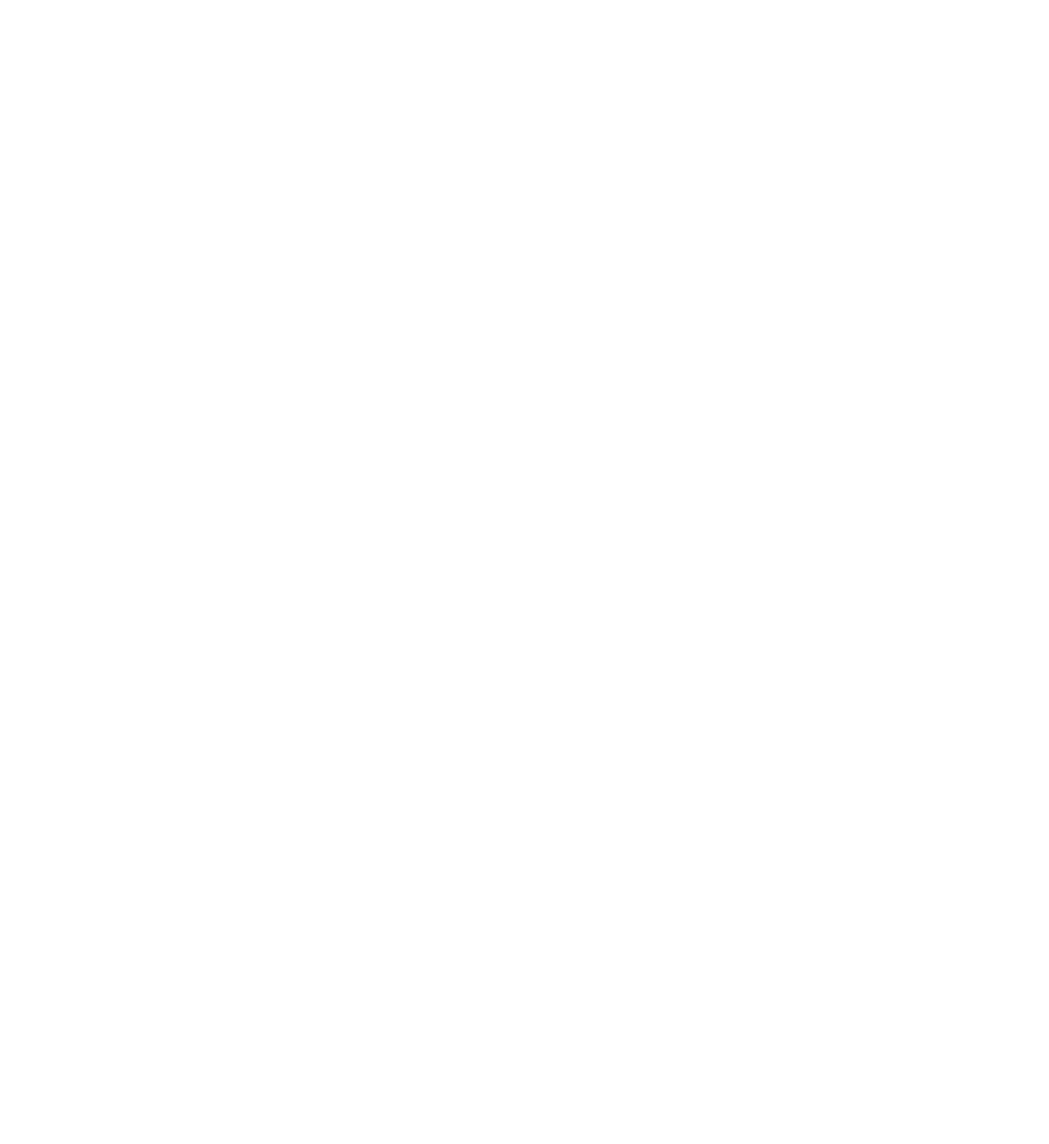
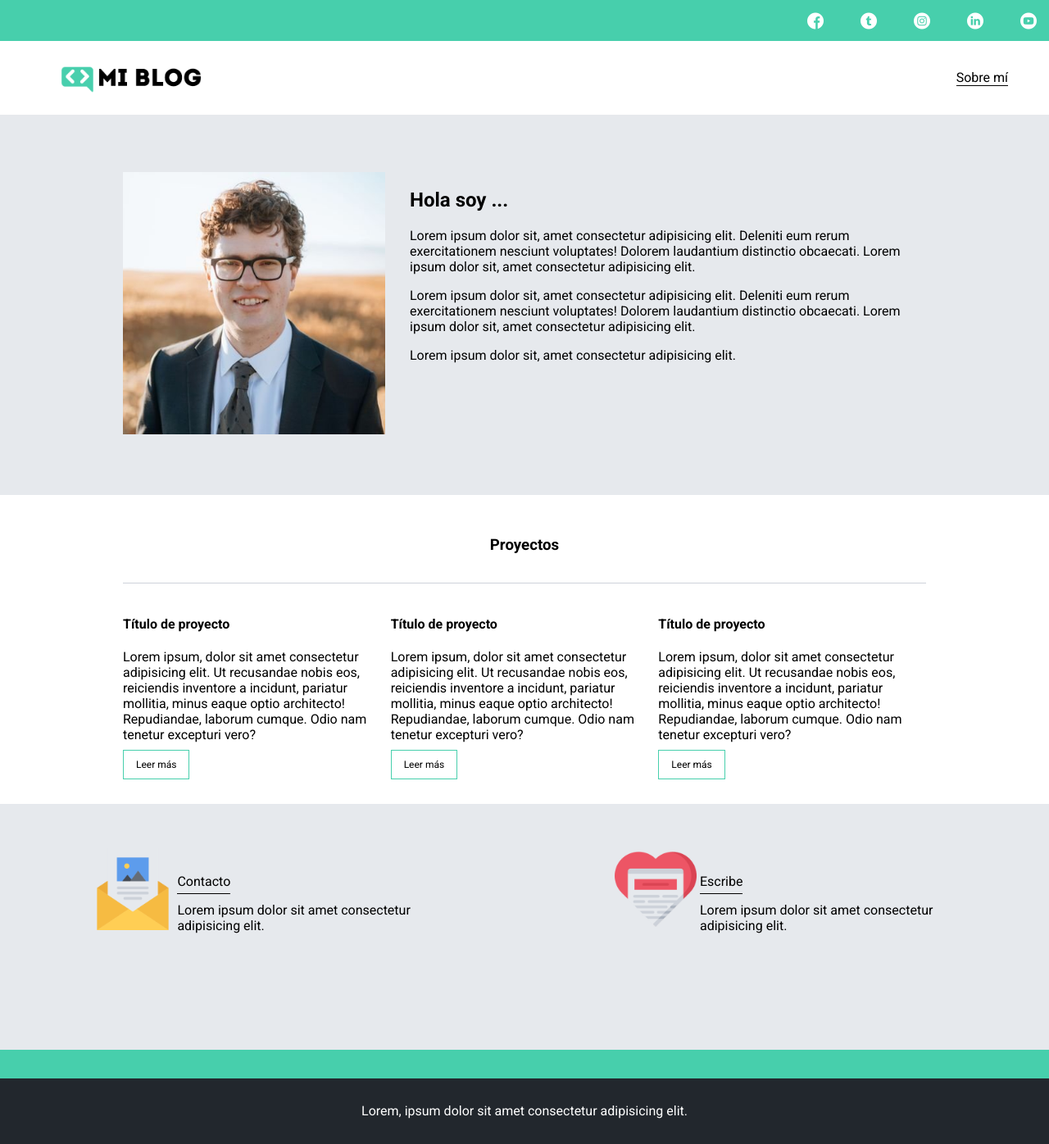
Before and after one commit to CarlosFabianG/blog-profesional, a plain HTML site: page profile.html in a window 1280 px wide. Shown: the whole page at 82% size. Before the commit the page ends 800 px from the top, so only its background shows below. Drawn offline with Linux system fonts and the light colour scheme.

Commit message:
se completaron los estilos de profiel.html

```diff
--- a/css/main.css
+++ b/css/main.css
@@ -177,7 +177,7 @@ footer p {
     border-bottom: 1px solid #cdd2da;
     padding-bottom: 20px;
 }
-.blogpost-main-container section h1 {
+.blogpost-main-container article h1 {
     font-size: 35px;
 }
 .contact-main-container {
@@ -204,3 +204,27 @@ footer p {
 .contact-main-container img{
     width: 100px;
 }
+.profile-main-container {
+    padding: 70px 40px;
+    background-color: #e6e9ed;
+    margin-bottom: 50px;
+}
+.profile-main-container img {
+    width: 320px;
+    margin-right: 30px;
+}
+.profile-main-container .profile-container {
+    display: flex;
+}
+.profile-main-projects {
+    padding: 0 50px 40px;
+}
+.profile-main-projects h3 {
+    border-bottom: 1px solid #cdd2da;
+    padding-bottom: 35px;
+    text-align: center;
+}
+.projects-main-container {
+    display: grid;
+    grid-template-columns: 1fr 1fr 1fr;
+}
--- a/profile.html
+++ b/profile.html
@@ -4,8 +4,92 @@
     <meta charset="UTF-8">
     <meta name="viewport" content="width=device-width, initial-scale=1.0">
     <title>Profile</title>
+    <link rel="stylesheet" href="css/main.css">
+    <link rel="stylesheet" href="./assets/flaticon.css">
 </head>
 <body>
+    <header>
+        <section class="header-icons-container">
+            <div class="icons">
+                <a href="#"><span class="flaticon-001-facebook"></span></a>
+                <a href="#"><span class="flaticon-002-twitter"></span></a>
+                <a href="#"><span class="flaticon-011-instagram"></span></a>
+                <a href="#"><span class="flaticon-010-linkedin"></span></a>
+                <a href="#"><span class="flaticon-008-youtube"></span></a>
+            </div>
+        </section>
+        <nav>
+            <section class="nav-logo-container">
+                <a href="/"><img src="./assets/img/Logo-negro.png" alt="logo de mi blog"></a>
+            </section>
+            <section class="profile-link">
+                <a href="profile.html">Sobre mí</a>
+            </section>
+        </nav>
+    </header>
 
+    <main>
+    <section class="profile-main-container">
+        <div class="grid-container profile-container">
+            <div>
+                <img src="assets/img/profile-pic.jpg" alt="photo">
+            </div>
+            <div>
+                <h2>Hola soy ...</h2>
+                <p>Lorem ipsum dolor sit, amet consectetur adipisicing elit. Deleniti eum rerum exercitationem nesciunt voluptates! Dolorem laudantium distinctio obcaecati. Lorem ipsum dolor sit, amet consectetur adipisicing elit.
+                </p>
+                <p>Lorem ipsum dolor sit, amet consectetur adipisicing elit. Deleniti eum rerum exercitationem nesciunt voluptates! Dolorem laudantium distinctio obcaecati. Lorem ipsum dolor sit, amet consectetur adipisicing elit.
+                </p>
+                <p>Lorem ipsum dolor sit, amet consectetur adipisicing elit.
+                </p>
+            </div>
+        </div>
+    </section>
+
+    <section class="profile-main-projects">
+        <div class="grid-container">
+            <h3>Proyectos</h3>
+            <div class="projects-main-container">
+            <article>
+                <h4>Título de proyecto</h4>
+                <p>Lorem ipsum, dolor sit amet consectetur adipisicing elit. Ut recusandae nobis eos, reiciendis inventore a incidunt, pariatur mollitia, minus eaque optio architecto! Repudiandae, laborum cumque. Odio nam tenetur excepturi vero?</p>
+                <a href="#" class="blogs-button">Leer más</a>
+            </article>
+
+            <article>
+                <h4>Título de proyecto</h4>
+                <p>Lorem ipsum, dolor sit amet consectetur adipisicing elit. Ut recusandae nobis eos, reiciendis inventore a incidunt, pariatur mollitia, minus eaque optio architecto! Repudiandae, laborum cumque. Odio nam tenetur excepturi vero?</p>
+                <a href="#" class="blogs-button">Leer más</a>
+            </article>
+
+            <article>
+                <h4>Título de proyecto</h4>
+                <p>Lorem ipsum, dolor sit amet consectetur adipisicing elit. Ut recusandae nobis eos, reiciendis inventore a incidunt, pariatur mollitia, minus eaque optio architecto! Repudiandae, laborum cumque. Odio nam tenetur excepturi vero?</p>
+                <a href="#" class="blogs-button">Leer más</a>
+            </article>
+           </div>
+
+    </main>
+
+    <section class="contact-main-container">
+        <div>
+            <img src="./assets/img/013-newsletter.png" alt="newsletter">
+            <div class="contact-left">
+                <a href="#">Contacto</a>
+                <p>Lorem ipsum dolor sit amet consectetur adipisicing elit.</p>
+            </div>
+        </div>
+        <div>
+            <img src="./assets/img/006-like.png" alt="like">
+            <div class="contact-left">
+                <a href="#">Escribe</a>
+            <p>Lorem ipsum dolor sit amet consectetur adipisicing elit.</p>
+            </div>
+        </div>
+    </section>
+
+    <footer>
+        <p>Lorem, ipsum dolor sit amet consectetur adipisicing elit.</p>
+    </footer>
 </body>
 </html>
```
Also changed, not shown: index.html (+0 -1 lines), assets/img/profile-pic.jpg (added).
